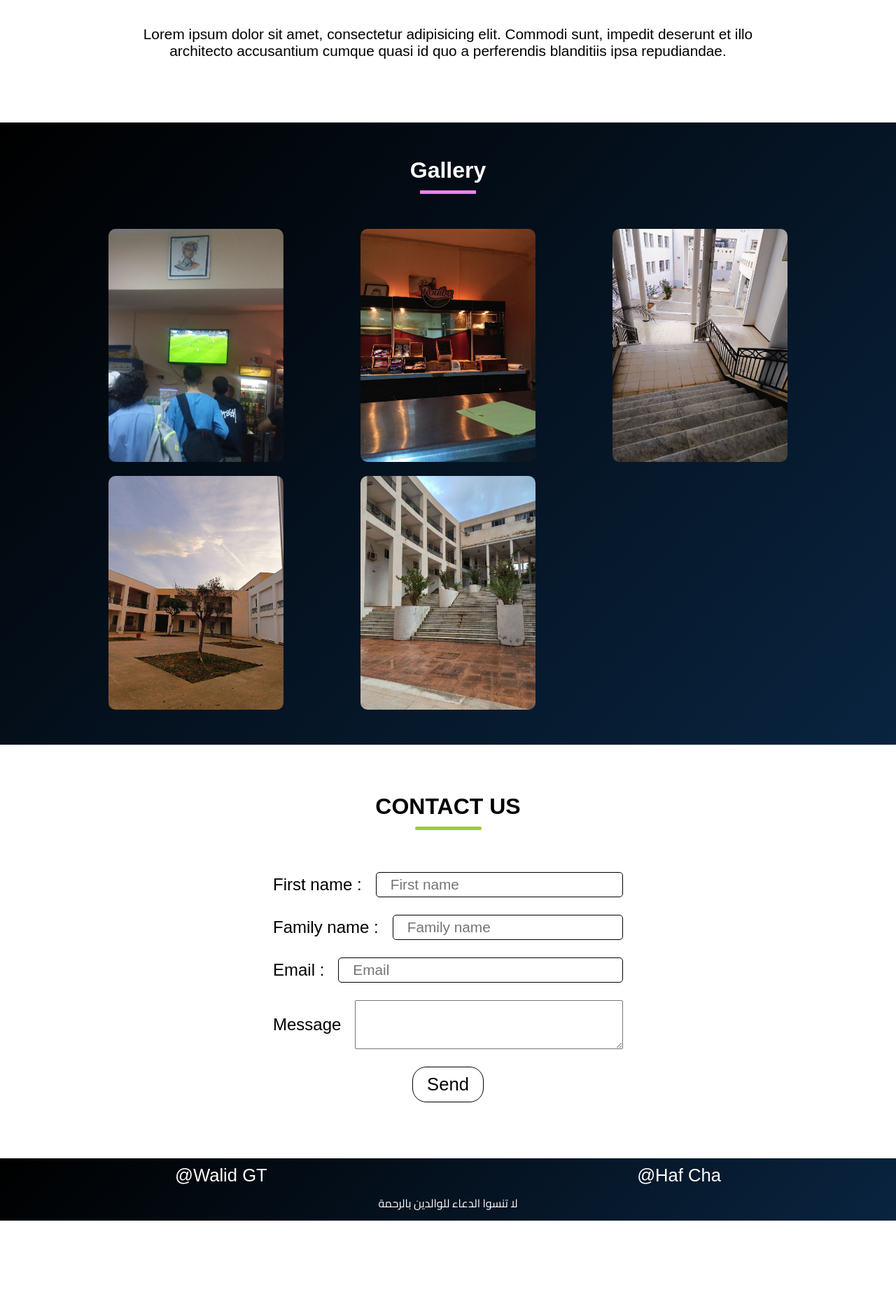
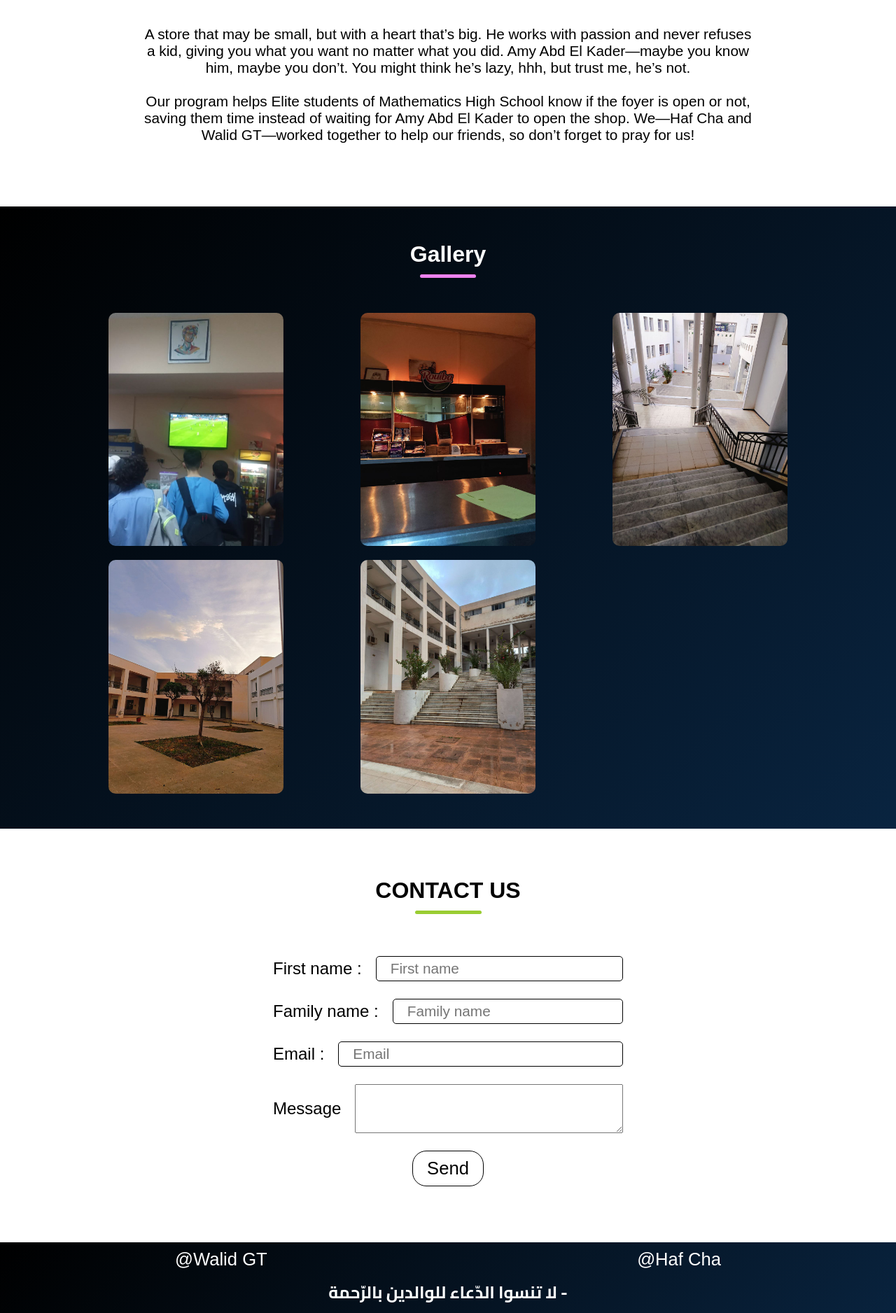
Before and after one commit to WalidGuettaf/Foyer, a website: page index.html in a window 1280 px wide. Shown: the part 752-2628 px from the top of the page at 70% size. Before the commit the page ends 2496 px from the top, so only its background shows below. Drawn offline with nearby package versions, Linux system fonts and the light colour scheme; no server answers; some icons are missing; a web font is replaced by a local one.

Commit message:
add some features

```diff
--- a/index.html
+++ b/index.html
@@ -2,6 +2,7 @@
 <html lang="en">
 <head>
     <meta charset="UTF-8">
+    <link rel="stylesheet" href="https://cdn.jsdelivr.net/gh/lipis/flag-icons@7.3.2/css/flag-icons.min.css" />
     <script src="/node_modules/axios/dist/axios.min.js"></script>
     <script src="https://kit.fontawesome.com/c0b9cbe7c6.js" crossorigin="anonymous"></script>
     <script src="https://www.gstatic.com/firebasejs/9.22.2/firebase-app-compat.js"></script>
@@ -30,8 +31,8 @@
 <section id="about">
     <h1 class="title">About us</h1>
     <p class="discription">
-        Lorem ipsum dolor sit amet, consectetur adipisicing elit. Commodi sunt, impedit deserunt et illo architecto accusantium cumque quasi id quo a perferendis blanditiis ipsa repudiandae.
-    </p>
+        A store that may be small, but with a heart that’s big. He works with passion and never refuses a kid, giving you what you want no matter what you did. Amy Abd El Kader—maybe you know him, maybe you don’t. You might think he’s lazy, hhh, but trust me, he’s not. <br> <br>
+        Our program helps Elite students of Mathematics High School know if the foyer is open or not, saving them time instead of waiting for Amy Abd El Kader to open the shop. We—Haf Cha and Walid GT—worked together to help our friends, so don’t forget to pray for us!    </p>
 </section>
 <section id="gallery">
     <h1 class="title">Gallery</h1>
@@ -76,7 +77,8 @@
 </div>
 <footer>
     <div class="devs"><span class="dev">@Walid GT</span> <span class="dev">@Haf Cha</span></div>
-    <div class="pray">لا تنسوا الدعاء للوالدين بالرحمة </div>
+    <div class="pray">لا تنسوا الدّعاء للوالدين بالرّحمة </div>
+    <div class="pray"> لا تنسوا الدّعاء لإخوانكم المستضعفين في غــزّة <span class="fi fi-ps"></span> </div>
 </footer>
     <script src="script.js"></script>
 </body>
--- a/style.css
+++ b/style.css
@@ -133,7 +133,7 @@ header{
 
 #about{
     color: #000;
-    padding: 90px 80px;
+    padding: 90px 100px;
     background-color: #fff;
 }
 #about .title{
@@ -151,6 +151,7 @@ header{
     margin: 10px auto;
     display: block;
     background: violet;
+    border-radius: 5px;
 }
 #about .discription{
     color: #000;
@@ -176,6 +177,7 @@ header{
     margin: 10px auto 50px;
     display: block;
     background: violet;
+    border-radius: 5px;
 }
 #gallery .pics{
     display: grid;
@@ -279,10 +281,21 @@ footer .devs{
     font-size: 1.6rem;
 }
 footer .pray{
+    direction: rtl;
     margin-top: 10px;
     display: flex;
     justify-content: center;
     font-family: cairo;
+    font-weight: bold;
+    font-size: 1.5rem;
+    text-align: center;
+    display: block;
+
+}
+footer .pray::before{
+    content: "- ";
+    display: inline;
+    width: fit-content;
 }
 @media screen and (max-width:900px) {
     header,#nav-links{
@@ -319,6 +332,9 @@ footer .pray{
     #gallery .pics{
         grid-template-columns: repeat(2,1fr);
     }
+    footer{
+        padding: 10px 30px;
+    }
 }
 @media screen and (max-width: 600px) {
     #home .welcome {
@@ -353,4 +369,8 @@ footer .pray{
       footer{
         padding: 10px 40px;
       }
+      footer .pray{
+        font-size: 1rem;
+
+      }
 }
```
